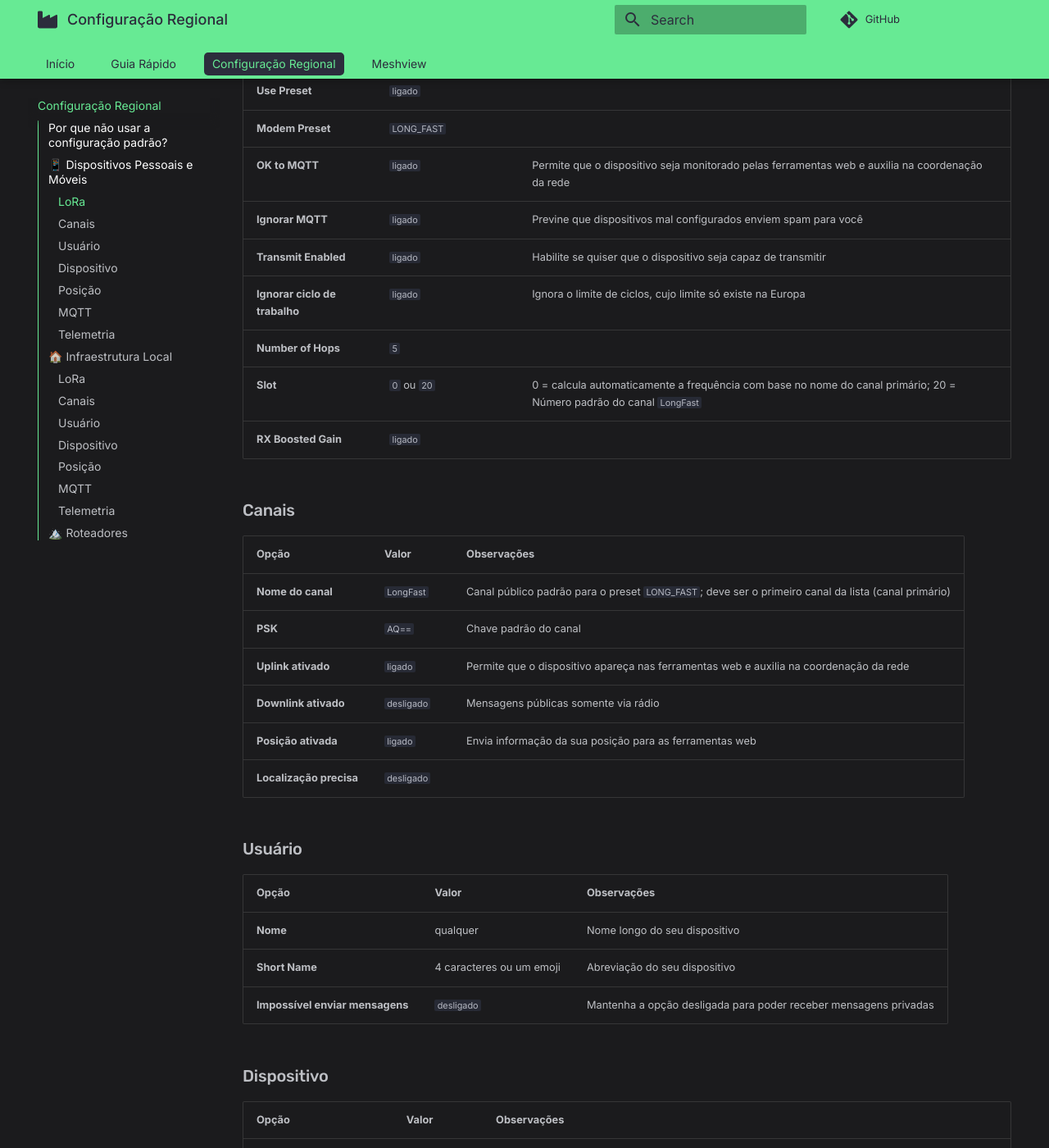
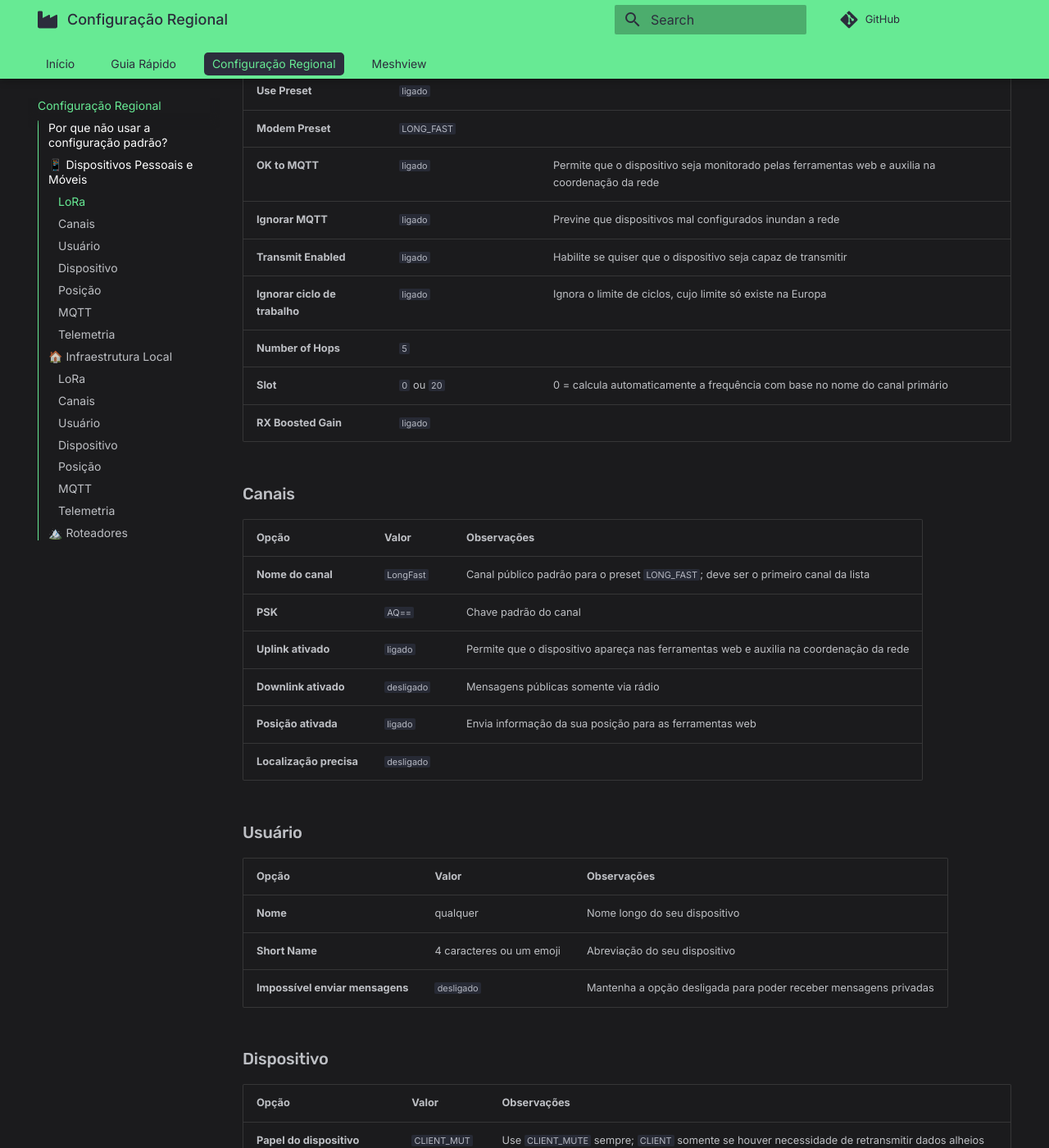
Before and after one commit to MeshSorocaba/meshsorocaba.github.io, an MkDocs documentation site: the page built from docs/configuracao.md, in a window 1280 px wide and 1400 px high, scrolled down 1016 px. Shown: the whole window at 82% size. Built offline with MkDocs 1.6.1 and Material for MkDocs 9.7.7, drawn with Linux system fonts in a browser that asks for light colours; comment, search, counter and statistics services are not loaded; some of the changed text lies outside the part shown.

Commit message:
Update config page

```diff
--- a/docs/configuracao.md
+++ b/docs/configuracao.md
@@ -23,18 +23,18 @@ Para dispositivos que você carrega consigo na bolsa ou mochila, que ficam dentr
 | **Use Preset** | `ligado` | |
 | **Modem Preset** | `LONG_FAST` |  |
 | **OK to MQTT** | `ligado` | Permite que o dispositivo seja monitorado pelas ferramentas web e auxilia na coordenação da rede |
-| **Ignorar MQTT** | `ligado` | Previne que dispositivos mal configurados enviem spam para você |
+| **Ignorar MQTT** | `ligado` | Previne que dispositivos mal configurados inundan a rede |
 | **Transmit Enabled** | `ligado` | Habilite se quiser que o dispositivo seja capaz de transmitir |
 | **Ignorar ciclo de trabalho** | `ligado` | Ignora o limite de ciclos, cujo limite só existe na Europa |
 | **Number of Hops** | `5` |  |
-| **Slot** | `0` ou `20` | 0 = calcula automaticamente a frequência com base no nome do canal primário; 20 = Número padrão do canal `LongFast` |
+| **Slot** | `0` ou `20` | 0 = calcula automaticamente a frequência com base no nome do canal primário |
 | **RX Boosted Gain** | `ligado` |  |
 
 ### Canais
 
 | **Opção** | **Valor** | **Observações** |
 | :--- | :--- | :--- |
-| **Nome do canal** | `LongFast` | Canal público padrão para o preset `LONG_FAST`; deve ser o primeiro canal da lista (canal primário) |
+| **Nome do canal** | `LongFast` | Canal público padrão para o preset `LONG_FAST`; deve ser o primeiro canal da lista |
 | **PSK** | `AQ==` | Chave padrão do canal |
 | **Uplink ativado** | `ligado` | Permite que o dispositivo apareça nas ferramentas web e auxilia na coordenação da rede |
 | **Downlink ativado** | `desligado` | Mensagens públicas somente via rádio |
@@ -52,7 +52,7 @@ Para dispositivos que você carrega consigo na bolsa ou mochila, que ficam dentr
 
 | **Opção** | **Valor** | **Observações** |
 | :--- | :--- | :--- |
-| **Papel do dispositivo** | `CLIENT_MUTE` | Use `CLIENT_MUTE` na maioria dos casos; `CLIENT` somente se houver necessidade de retransmitir dados alheios por alguma razão específica |
+| **Papel do dispositivo** | `CLIENT_MUTE` | Use `CLIENT_MUTE` sempre; `CLIENT` somente se houver necessidade de retransmitir dados alheios por alguma razão específica |
 | **Modo de retransmissão** | `ALL` | |
 | **Node Info Broadcast Interval** | `3 horas` | Não significa que o dispositivo só será visto 4x ao dia |
 | **Time Zone** | `GMT3` | Ou clique em "Use phone time zone" |
```
Also changed, not shown: other parts of docs/configuracao.md (+1 -1 lines).
